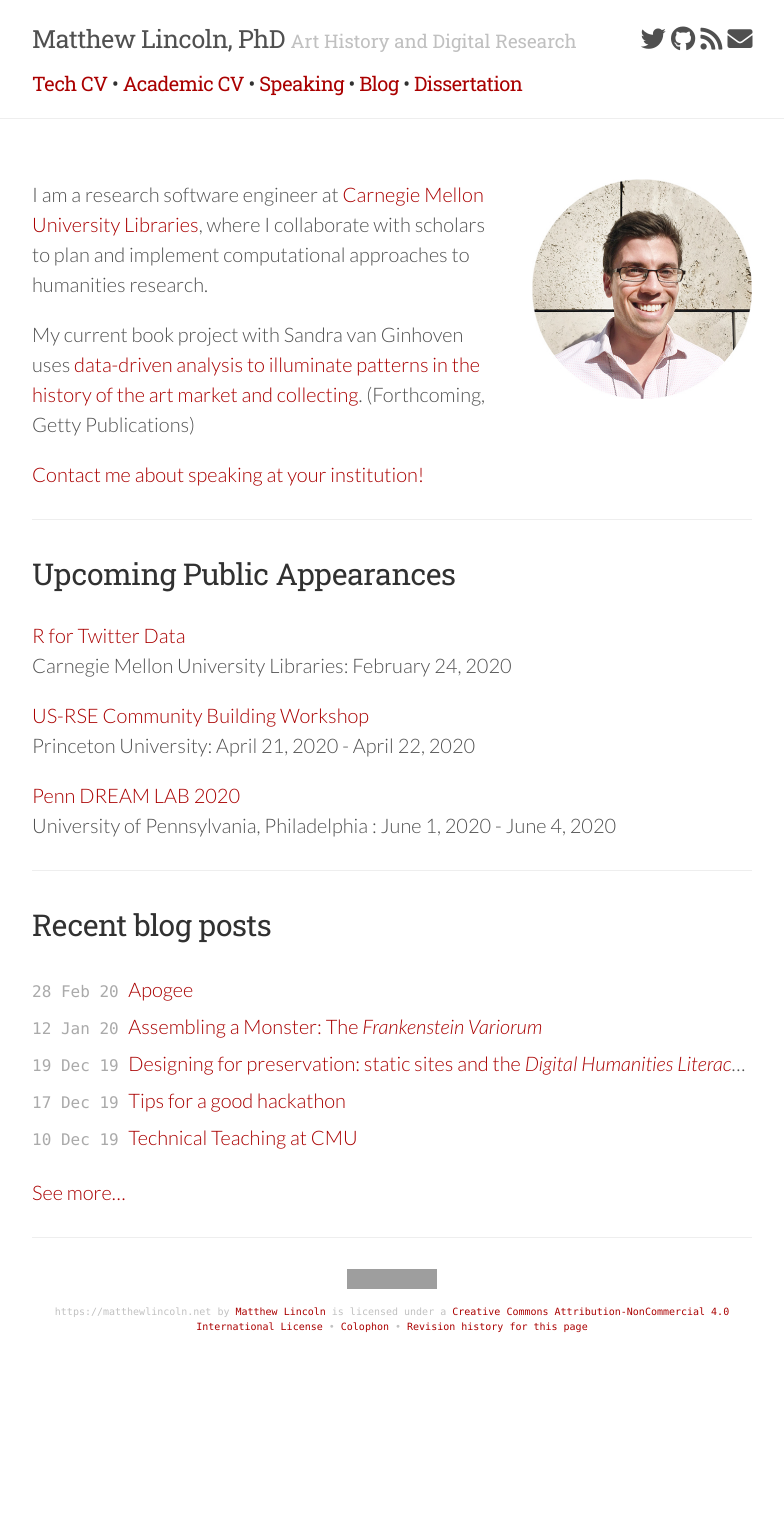
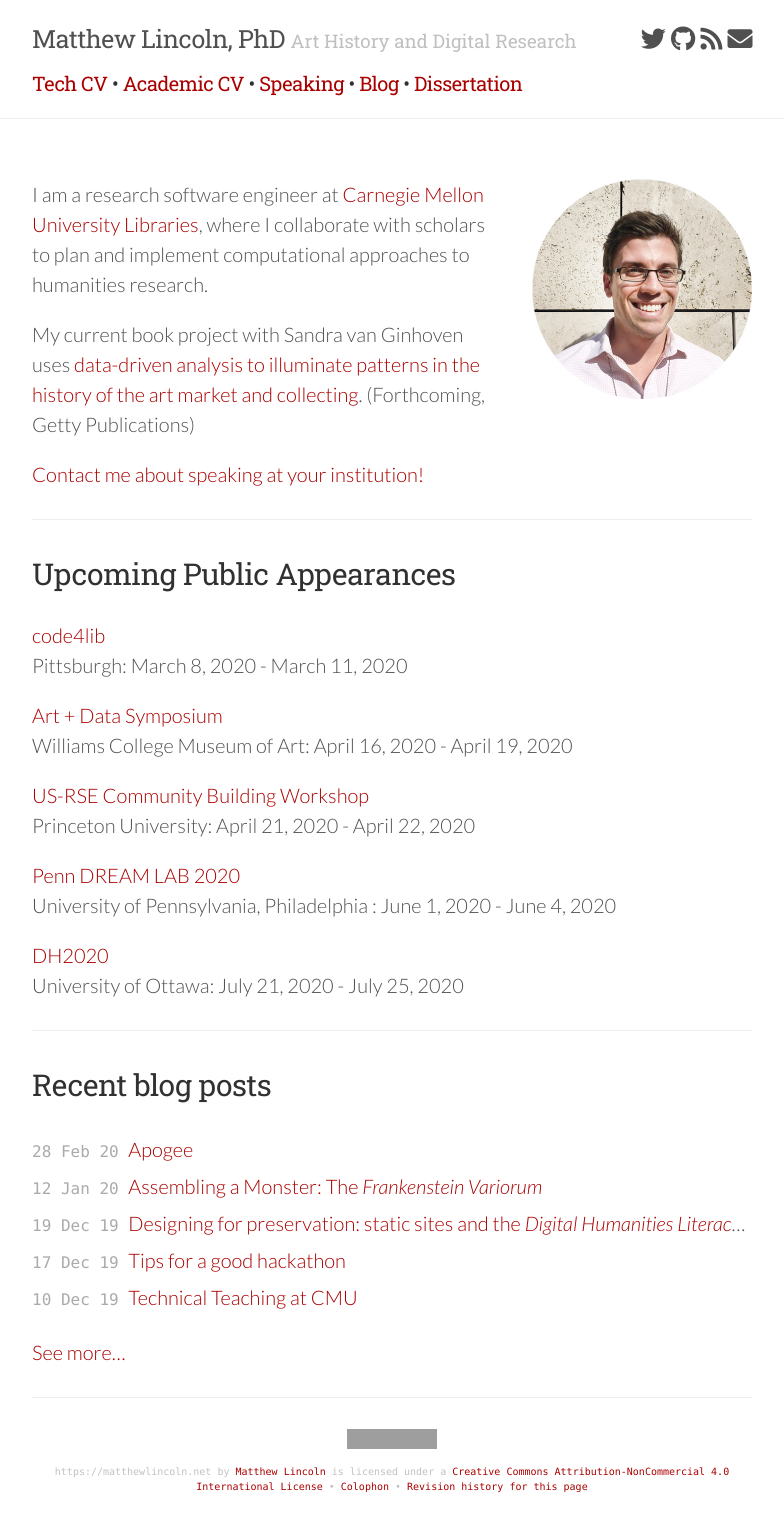
Before and after one commit to mdlincoln/mdlincoln.github.io, a Jekyll site: the page built from index.md, in a window 1280 px wide. Shown: the whole page, without its empty margins (248-1032 px from the left). Built offline with Jekyll 4.4.1, drawn with Linux system fonts in a browser that asks for light colours; nearby versions of some CDN libraries; before the commit the page ends 1374 px from its top, so only the background shows below that; grey boxes are pictures that could not be loaded.

Commit message:
update travel plans

```diff
--- a/_data/travel.yaml
+++ b/_data/travel.yaml
@@ -5,13 +5,23 @@ entries:
       University of Pennsylvania, Philadelphia
     url: 'http://web.sas.upenn.edu/dream-lab/tidydataforhumanists/'
     venue: Penn DREAM LAB 2020
-  - dateend: ''
-    datestart: 2020-02-24T19:57:40.333Z
-    location: Carnegie Mellon University Libraries
-    url: 'https://cmu.libcal.com/event/6019637'
-    venue: R for Twitter Data
+  - dateend: 2020-04-19T05:00:00.000Z
+    datestart: 2020-04-16T05:00:00.000Z
+    venue: Art + Data Symposium
+    location: Williams College Museum of Art
+    url: https://artmuseum.williams.edu/wcma-digital-project/
   - venue: US-RSE Community Building Workshop
     location: Princeton University
     datestart: 2020-04-21T05:00:00.000Z
     dateend: 2020-04-22T05:00:00.000Z
     url: https://us-rse.org/2020-april-workshop/
+  - venue: DH2020
+    location: University of Ottawa
+    datestart: 2020-07-21T05:00:00.000Z
+    dateend: 2020-07-25T05:00:00.000Z
+    url: https://dh2020.adho.org
+  - venue: code4lib
+    location: Pittsburgh
+    datestart: 2020-03-08T05:00:00.000Z
+    dateend: 2020-03-11T05:00:00.000Z
+    url: https://2020.code4lib.org/
```
